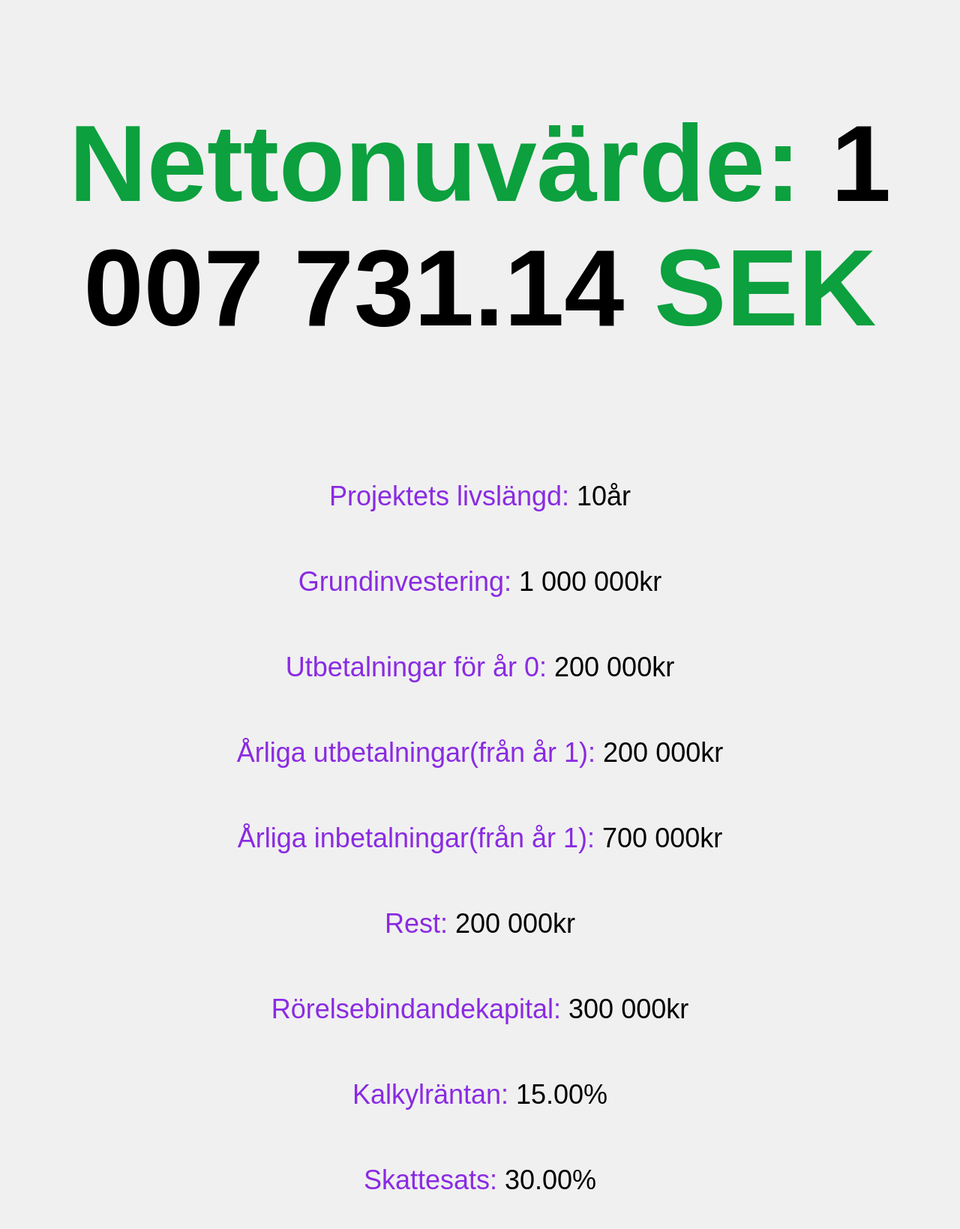
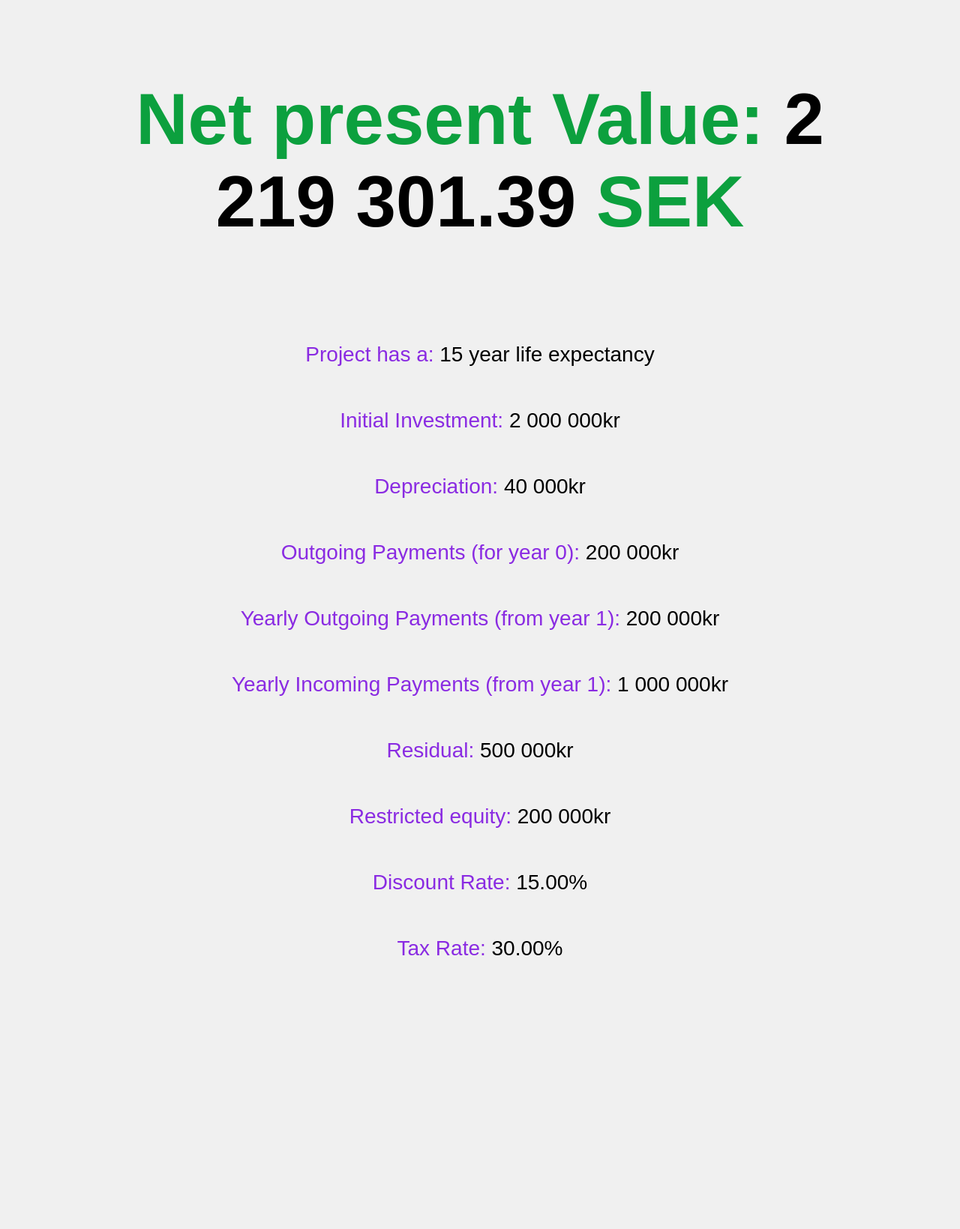
Before and after one commit to ProDevOperationsEngineer/Investment-Calculator, a Flask app: page /nettonuvarde in a window 1280 px wide. Shown: the whole page at 75% size. After the commit the page ends 1274 px from the top, so only its background shows below. Run offline with Flask 3, Linux system fonts and the light colour scheme.

Commit message:
Language/styling modification

```diff
--- a/app.py
+++ b/app.py
@@ -27,15 +27,15 @@ def submit():
     try:
         # Retrieve data from the form
         htmldata = {
-            "År": int(request.form['year']),
-            "Grundinvestering": float(request.form['investment']),
-            "Inbetalningar": float(request.form['inflows']),
-            "Utbetalningar": float(request.form['outflows']),
-            "Utbetalningar_0": float(request.form['outflow_0']),
-            "Rest": float(request.form['residual']),
-            "Rörelsebindandekapital": float(request.form['work_cap']),
-            "Kalkylräntan": float(request.form['discount_rate']),
-            "Skattesats": float(request.form['tax_rate'])
+            "year": int(request.form['year']),
+            "initial_investment": float(request.form['investment']),
+            "incoming_payments": float(request.form['inflows']),
+            "outgoing_payments": float(request.form['outflows']),
+            "outgoing_payments_0": float(request.form['outflow_0']),
+            "residual": float(request.form['residual']),
+            "restricted_equity": float(request.form['work_cap']),
+            "discount_rate": float(request.form['discount_rate']),
+            "tax_rate": float(request.form['tax_rate'])
         }
 
         # Creates instance of invester class and saves submit values
@@ -74,7 +74,7 @@ def submit():
             print("Error Output:", e.stderr)
 
     # Redirect to a success page or the same form with a success message
-        return redirect(url_for('nettonuvarde'))
+        return redirect(url_for("nettonuvarde"))
     except ValueError as e:
         # Handle invalid input
         return f"Invalid input: {e}"
--- a/shared_data.json
+++ b/shared_data.json
@@ -1,17 +1,17 @@
 {
     "projects": [
         {
-            "År": 10,
-            "Grundinvestering": 1000000.0,
-            "Inbetalningar": 700000.0,
-            "Utbetalningar": 200000.0,
-            "Rest": 200000.0,
-            "Rörelsebindandekapital": 300000.0,
-            "Kalkylräntan": 0.15,
-            "Skattesats": 0.3,
-            "Utbetalningar_0": 200000.0,
-            "Avskrivningar": 30000.0,
-            "ar_sista_ack_nuvarde": 1007731.1407560965
+            "year": 15,
+            "initial_investment": 2000000.0,
+            "incoming_payments": 1000000.0,
+            "outgoing_payments": 200000.0,
+            "residual": 500000.0,
+            "restricted_equity": 200000.0,
+            "discount_rate": 0.15,
+            "tax_rate": 0.3,
+            "outgoing_payments_0": 200000.0,
+            "depreciation": 40000.0,
+            "net_present_value": 2219301.3863397823
         }
     ]
 }
--- a/static/styles_1.css
+++ b/static/styles_1.css
@@ -1,7 +1,7 @@
 h1 {
     color: #0ca03e;
     padding: 40px 80px;
-    font-size: 144px;
+    font-size: 96px;
     text-align: center;
 }
 
@@ -13,7 +13,7 @@ body {
 
 p {
     color: blueviolet;
-    font-size: 36px;
+    font-size: 28px;
 }
 
 .number {
--- a/templates/resultat.html
+++ b/templates/resultat.html
@@ -7,92 +7,101 @@
     <link rel="stylesheet" href="{{ url_for('static', filename='styles_1.css') }}">
 </head>
 <body>
-    <h1>Nettonuvärde:
+    <h1>Net present Value:
         <span class="number">
-            {% if "ar_sista_ack_nuvarde" in data and data["ar_sista_ack_nuvarde"] is not none %}
-                {{ "{:,.2f}".format(data["ar_sista_ack_nuvarde"]) | replace(',', ' ') }}
+            {% if "net_present_value" in data and data["net_present_value"] is not none %}
+                {{ "{:,.2f}".format(data["net_present_value"]) | replace(',', ' ') }}
             {% else %}
                 Data not available
             {% endif %}
         </span> SEK
     </h1>
     <div class="container">
-        <p class="text-item">Projektets livslängd:
+        <p class="text-item">Project has a:
             <span class="number">
-                {% if "År" in data and data["År"] is not none %}
-                    {{ "{:,}".format(data['År']) | replace(',', ' ') }}år
+                {% if "year" in data and data["year"] is not none %}
+                    {{ "{:,}".format(data["year"]) | replace(',', ' ') }} year life expectancy
                 {% else %}
                     Data not available
                 {% endif %}
             </span>
         </p>
-        <p class="text-item">Grundinvestering:
+        <p class="text-item">Initial Investment:
             <span class="number">
-                {% if "Grundinvestering" in data and data["Grundinvestering"] is not none %}
-                    {{ "{:,.0f}".format(data['Grundinvestering']) | replace(',', ' ') }}kr
+                {% if "initial_investment" in data and data["initial_investment"] is not none %}
+                    {{ "{:,.0f}".format(data["initial_investment"]) | replace(',', ' ') }}kr
                 {% else %}
                     Data not available
                 {% endif %}
             </span>
         </p>
-        <p class="text-item">Utbetalningar för år 0:
+        <p class="text-item">Depreciation:
             <span class="number">
-                {% if "Utbetalningar_0" in data and data["Utbetalningar_0"] is not none %}
-                    {{ "{:,.0f}".format(data['Utbetalningar_0']) | replace(',', ' ') }}kr
+                {% if "depreciation" in data and data["depreciation"] is not none %}
+                    {{ "{:,.0f}".format(data["depreciation"]) | replace(',', ' ') }}kr
                 {% else %}
                     Data not available
                 {% endif %}
             </span>
         </p>
-        <p class="text-item">Årliga utbetalningar(från år 1):
+        <p class="text-item">Outgoing Payments (for year 0):
             <span class="number">
-                {% if "Utbetalningar" in data and data["Utbetalningar"] is not none %}
-                    {{ "{:,.0f}".format(data['Utbetalningar']) | replace(',', ' ') }}kr
+                {% if "outgoing_payments_0" in data and data["outgoing_payments_0"] is not none %}
+                    {{ "{:,.0f}".format(data["outgoing_payments_0"]) | replace(',', ' ') }}kr
                 {% else %}
                     Data not available
                 {% endif %}
             </span>
         </p>
-        <p class="text-item">Årliga inbetalningar(från år 1):
+        <p class="text-item">Yearly Outgoing Payments (from year 1):
             <span class="number">
-                {% if "Inbetalningar" in data and data["Inbetalningar"] is not none %}
-                    {{ "{:,.0f}".format(data['Inbetalningar']) | replace(',', ' ') }}kr
+                {% if "outgoing_payments" in data and data["outgoing_payments"] is not none %}
+                    {{ "{:,.0f}".format(data["outgoing_payments"]) | replace(',', ' ') }}kr
                 {% else %}
                     Data not available
                 {% endif %}
             </span>
         </p>
-        <p class="text-item">Rest:
+        <p class="text-item">Yearly Incoming Payments (from year 1):
             <span class="number">
-                {% if "Rest" in data and data["Rest"] is not none %}
-                    {{ "{:,.0f}".format(data['Rest']) | replace(',', ' ') }}kr
+                {% if "incoming_payments" in data and data["incoming_payments"] is not none %}
+                    {{ "{:,.0f}".format(data["incoming_payments"]) | replace(',', ' ') }}kr
                 {% else %}
                     Data not available
                 {% endif %}
             </span>
         </p>
-        <p class="text-item">Rörelsebindandekapital:
+        <p class="text-item">Residual:
             <span class="number">
-                {% if "Rörelsebindandekapital" in data and data["Rörelsebindandekapital"] is not none %}
-                    {{ "{:,.0f}".format(data['Rörelsebindandekapital']) | replace(',', ' ') }}kr
+                {% if "residual" in data and data["residual"] is not none %}
+                    {{ "{:,.0f}".format(data["residual"]) | replace(',', ' ') }}kr
                 {% else %}
                     Data not available
                 {% endif %}
             </span>
         </p>
-        <p class="text-item">Kalkylräntan:
+        <p class="text-item">Restricted equity:
             <span class="number">
-                {% if "Kalkylräntan" in data and data["Kalkylräntan"] is not none %}
-                    {{ "{:,.2%}".format(data['Kalkylräntan']) | replace(',', ' ') }}
+                {% if "restricted_equity" in data and data["restricted_equity"] is not none %}
+                    {{ "{:,.0f}".format(data["restricted_equity"]) | replace(',', ' ') }}kr
                 {% else %}
                     Data not available
                 {% endif %}
             </span>
         </p>
-        <p class="text-item">Skattesats:
+        <p class="text-item">Discount Rate:
             <span class="number">
-                {% if "Skattesats" in data and data["Skattesats"] is not none %}
-                    {{ "{:,.2%}".format(data['Skattesats']) | replace(',', ' ') }}
+                {% if "discount_rate" in data and data["discount_rate"] is not none %}
+                    {{ "{:,.2%}".format(data["discount_rate"]) | replace(',', ' ') }}
+                {% else %}
+                    Data not available
+                {% endif %}
+            </span>
+        </p>
+        <p class="text-item">Tax Rate:
+            <span class="number">
+                {% if "tax_rate" in data and data["tax_rate"] is not none %}
+                    {{ "{:,.2%}".format(data["tax_rate"]) | replace(',', ' ') }}
                 {% else %}
                     Data not available
                 {% endif %}
```
Also changed, not shown: excel_creator.py (+21 -17 lines), modules/invester.py (+24 -14 lines), templates/index.html (+10 -10 lines), tests/test_excel_creator.py (+2 -2 lines), 1 other file.
